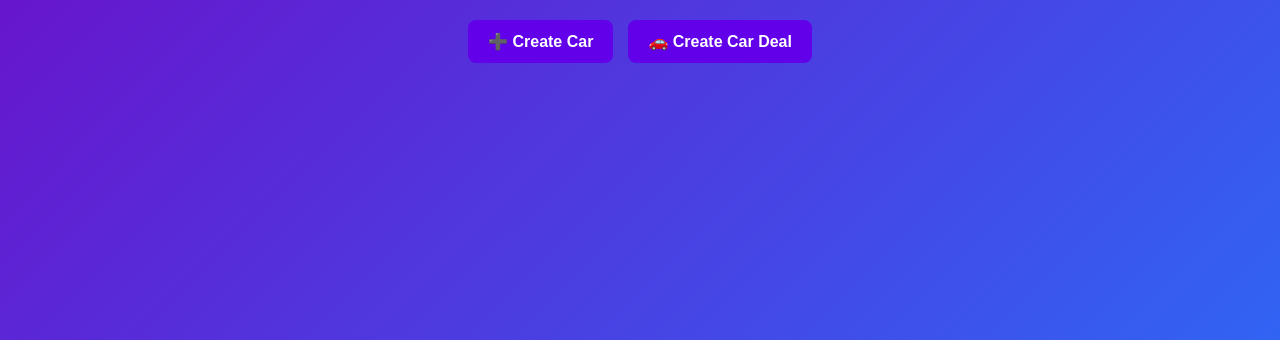
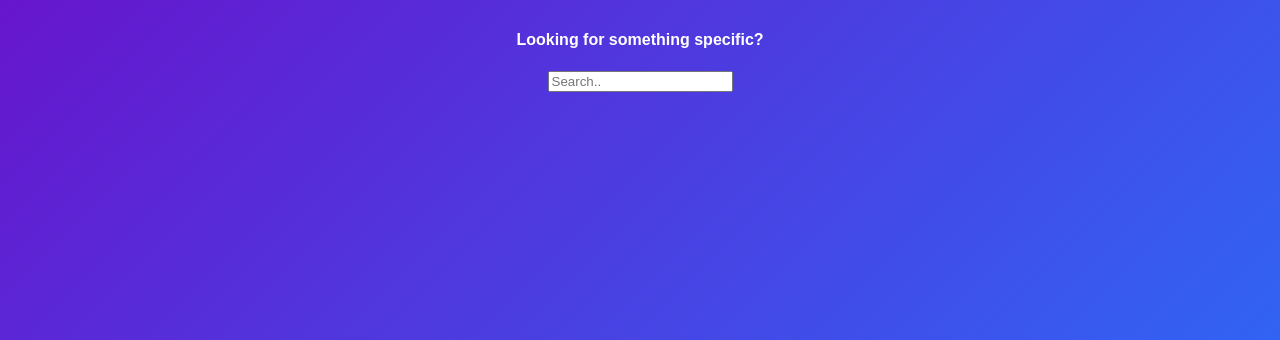
Before and after one commit to Adrianececzek/Projekt_zespolowy, a Django app: template projekt_zespolowy/cardeals/templates/cardeals/cardeal_list.html in a window 1280 px wide. Shown: the part 98-438 px from the top of the page. Run offline with Django 5.2, Linux system fonts and the light colour scheme; the template is opened without the code that fills it, so the values that code supplies are empty.

Commit message:
Added form and view to delete CarDeal & security features, created ability to filter through CarDeals on main page (new requirement - django_filters)

```diff
--- a/projekt_zespolowy/cardeals/templates/cardeals/cardeal_detail.html
+++ b/projekt_zespolowy/cardeals/templates/cardeals/cardeal_detail.html
@@ -141,11 +141,17 @@
 
       <p class="description">{{ cardeal.description }}</p>
 
+      <!-- CRUCIAL IF (DO NOT REMOVE UNDER ANY CIRCUMSTANCES) -->
+      {% if request.user.is_authenticated and request.user.id == cardeal.author_id %}
       <div class="card-footer">
         <a href="{% url 'cardeals:editcardeal' cardeal.slug %}" class="btn edit-button">
           Edit Details
         </a>
+                <a href="{% url 'cardeals:deletecardeal' cardeal.slug %}" class="btn edit-button">
+          Delete
+        </a>
       </div>
+      {%  endif %}
     </div>
   </div>
 {% endblock %}
--- a/projekt_zespolowy/cardeals/templates/cardeals/cardeal_list.html
+++ b/projekt_zespolowy/cardeals/templates/cardeals/cardeal_list.html
@@ -74,9 +74,19 @@
     background-color: #3700b3;
     transform: scale(1.05);
   }
+
+    .search-bar {
+    display: flex;
+    flex-direction: column;
+    align-items: center;
+    margin-top: 10px;
+    color: white;
+  }
 </style>
 
 <!-- Nowe przyciski -->
+<!-- Added if statement - User must be logged in to be able to create car/cardeal  -->
+  {% if request.user.is_authenticated %}
   <div class="button-container">
     <a href="{% url 'cardeals:createcar' %}" class="btn-custom">
       ➕ Create Car
@@ -84,6 +94,15 @@
     <a href="{% url 'cardeals:createcardeal' %}" class="btn-custom">
       🚗 Create Car Deal
     </a>
+  </div>
+ {% endif %}
+
+  <!-- SEARCH BAR -->
+  <div class="search-bar">
+    <h4> Looking for something specific? </h4>
+    <form method="GET">
+      <input aria-label="Search" class="form-control" name="search" placeholder="Search.." type="search">
+    </form>
   </div>
 
 <!-- Siatka z kartami -->
--- a/projekt_zespolowy/cardeals/urls.py
+++ b/projekt_zespolowy/cardeals/urls.py
@@ -5,7 +5,8 @@ from cardeals.views import (
     CarDealCreateView,
     CarDealDetailView,
     CarDealUpdateView,
-    DashboardView
+    CarDealDeleteView,
+    DashboardView,
 )
 
 app_name = 'cardeals'
@@ -16,5 +17,5 @@ urlpatterns = [
     path("createcardeal/", CarDealCreateView.as_view(), name='createcardeal'),
     path("<str:slug>/", CarDealDetailView.as_view(), name='detail'),
     path("<str:slug>/edit/", CarDealUpdateView.as_view(), name='editcardeal'),
-
+    path("<str:slug>/delete/", CarDealDeleteView.as_view(), name='deletecardeal'),
 ]
--- a/projekt_zespolowy/config/settings/base.py
+++ b/projekt_zespolowy/config/settings/base.py
@@ -86,6 +86,7 @@ DJANGO_APPS = [
     # "django.contrib.humanize", # Handy template tags
     "django.contrib.admin",
     "django.forms",
+    "django_filters",
 ]
 THIRD_PARTY_APPS = [
     "crispy_forms",
```
Also changed, not shown: projekt_zespolowy/cardeals/filters.py (added, +16 -0 lines), projekt_zespolowy/cardeals/templates/cardeals/cardeal_confirm_delete.html (added, +17 -0 lines), projekt_zespolowy/cardeals/views.py (+10 -1 lines). Lines whose indentation alone changed are shown as unchanged.
